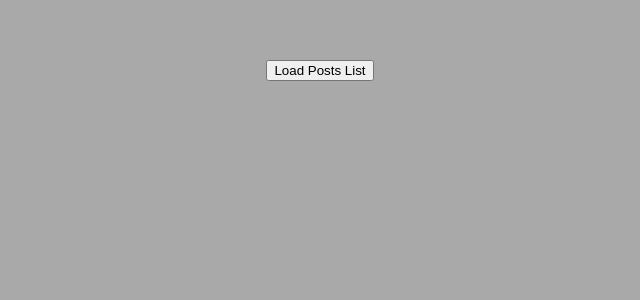
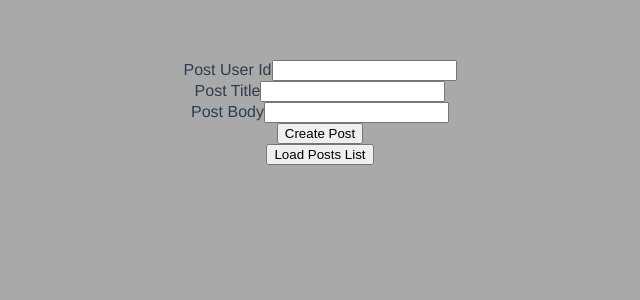
Before and after one commit to Dong-Yi-Xia/learning_vue3, a Vue app: page / in a window 1280 px wide. Shown: the top 300 px of the page, without its empty margins (320-960 px from the left). Built offline with nearby package versions, Linux system fonts and the light colour scheme.

Commit message:
Post request

```diff
--- /dev/null
+++ b/src/components-usage/Http/CreatePost.vue
@@ -0,0 +1,44 @@
+<template>
+  <div>
+    <form @submit.prevent="createPost">
+      <div>
+        <label for="userId">Post User Id</label>
+        <input type="text" id="userId" v-model="formData.userId">
+      </div>
+        <div>
+        <label for="title">Post Title</label>
+        <input type="text" id="title" v-model="formData.title">
+      </div>
+        <div>
+        <label for="body">Post Body</label>
+        <input type="text" id="body" v-model="formData.body">
+      </div>
+      <button>Create Post</button>
+    </form>
+  </div>
+</template>
+
+<script>
+import axios from 'axios'
+export default {
+  name: 'CreatePost',
+  data() {
+    return {
+      formData: {
+        userId: '',
+        title: '',
+        body: '',
+      },
+    };
+  },
+  methods:{
+    createPost(){
+      axios.post('https://jsonplaceholder.typicode.com/posts', this.formData)
+      .then(response => console.log(response))
+      .catch(error => console.log(error))
+    }
+  }
+};
+</script>
+
+<style scoped></style>
--- a/src/components-usage/Http/httpParent.vue
+++ b/src/components-usage/Http/httpParent.vue
@@ -2,15 +2,20 @@
 from server, its needs a http library such as axios, fetch
 
 <template>
-  <div><PostList /></div>
+  <div>
+    <CreatePost />
+    <PostList />
+  </div>
 </template>
 
 <script>
 import PostList from './PostList.vue';
+import CreatePost from './CreatePost.vue';
 export default {
   name: 'HttpParent',
   components: {
     PostList,
+    CreatePost,
   },
 };
 </script>
```
